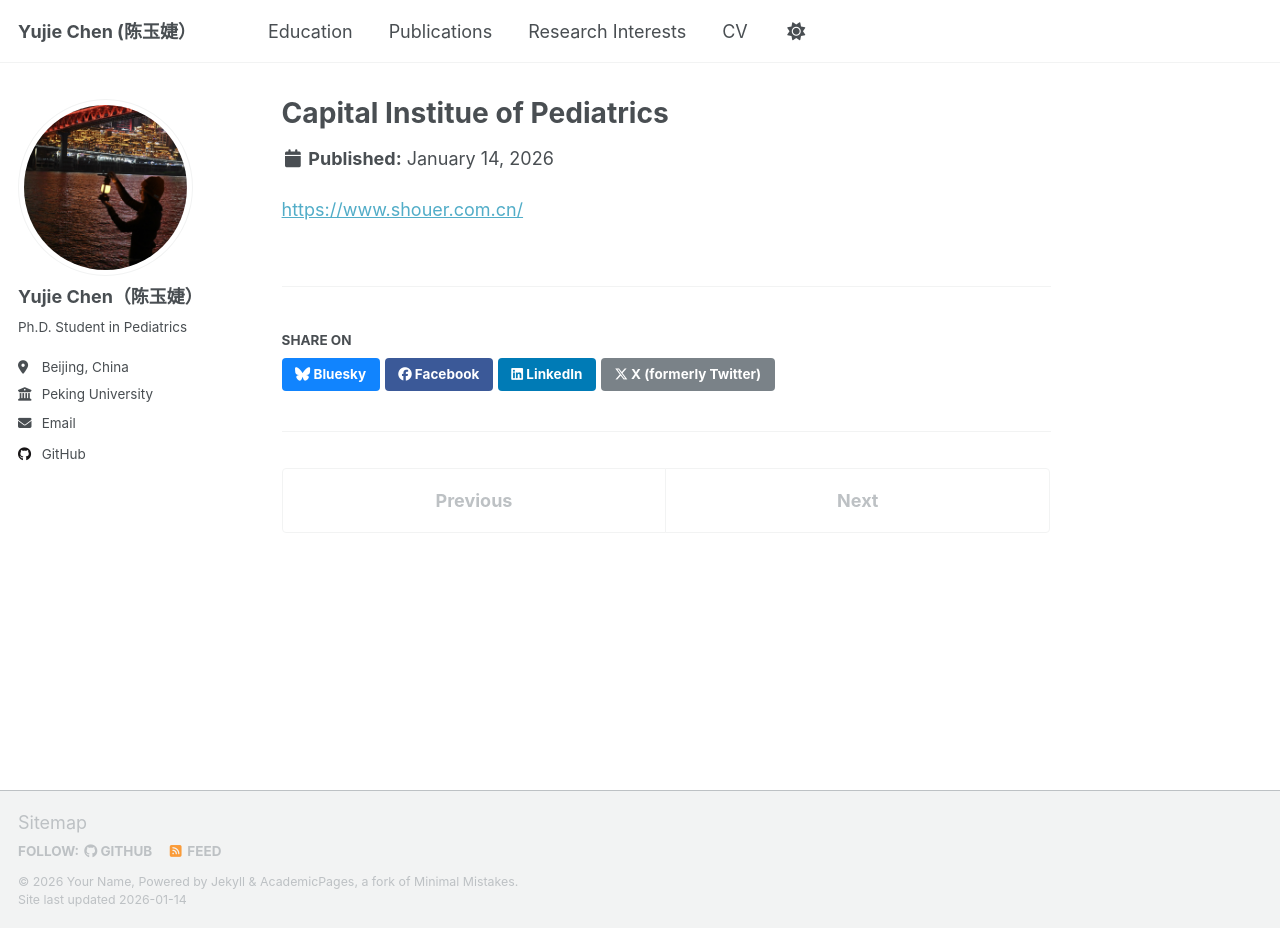
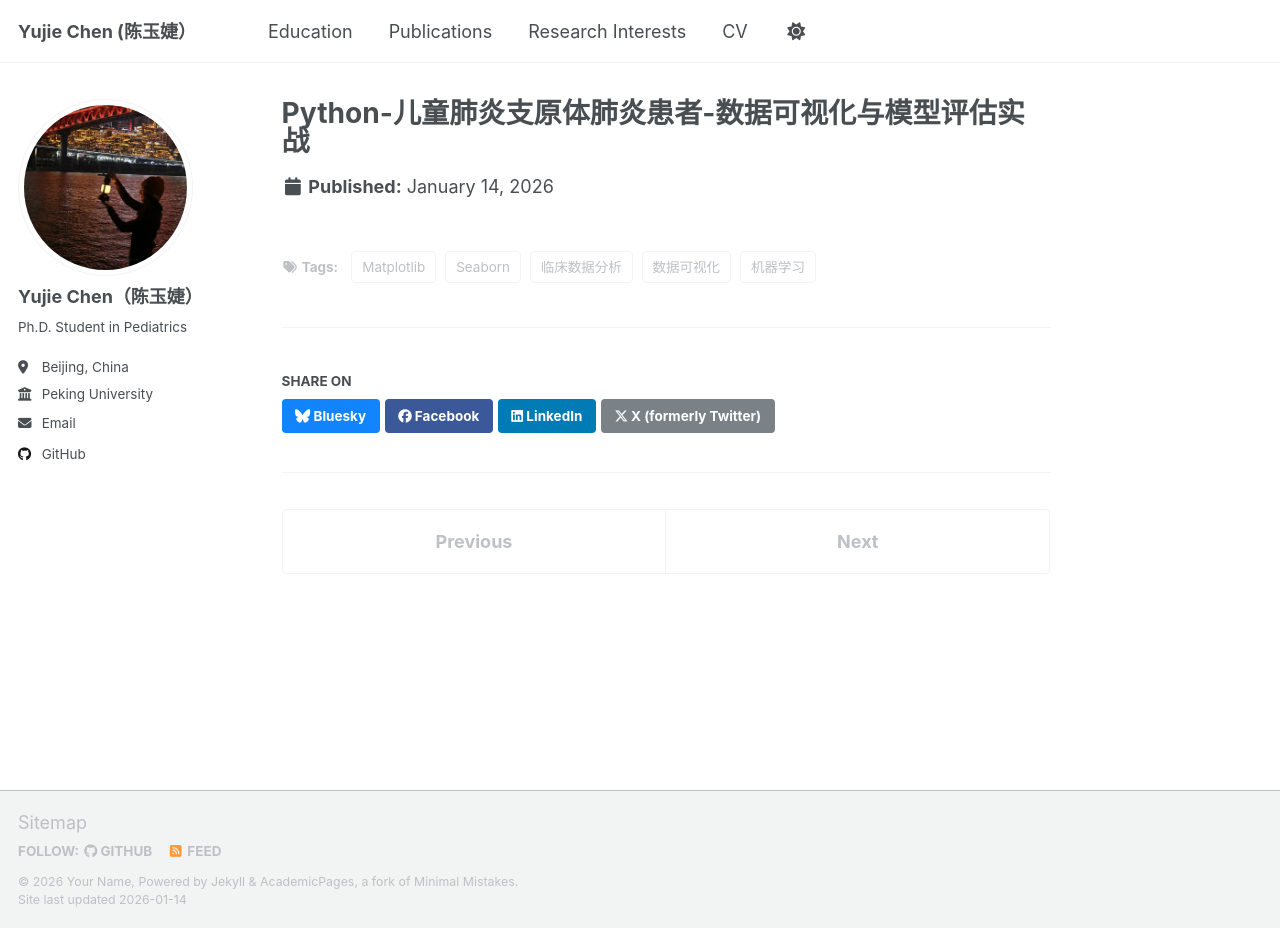
Before and after one commit to yujie7799/yujie7799.github.io, a Jekyll site: the page built from _portfolio/portfolio-2.html, in a window 1280 px wide and 928 px high. Built offline with Jekyll 4.4.1, drawn with Linux system fonts in a browser that asks for light colours; a script that is not in the unit is left out.

Commit message:
Update portfolio-2.html

```diff
--- a/_portfolio/portfolio-2.html
+++ b/_portfolio/portfolio-2.html
@@ -1,7 +1,21 @@
 ---
-title: "Capital Institue of Pediatrics"
-excerpt: "M.D. in Pediatrics, 2022.8-2025.6"
+title: "Python-儿童肺炎支原体肺炎患者-数据可视化与模型评估实战"
 collection: portfolio
+type: "Data Analysis"
+permalink: /portfolio/python-data-visualization-picu
+date: 2026-01-14
+excerpt: "通过Matplotlib和Seaborn实现儿童肺炎支原体患者数据的探索性可视化与模型性能评估，为临床预后分析提供数据支撑"
+header:
+  teaser: /images/portfolio/portfolio_mpp_data_直方图.png
+tags:
+- 数据可视化
+- Matplotlib
+- Seaborn
+- 机器学习
+- 临床数据分析
+tech_stack:
+- name: Python
+- name: Matplotlib
+- name: Seaborn
+- name: Scikit-learn
 ---
-
-<a href="https://www.shouer.com.cn/" target="_blank">https://www.shouer.com.cn/</a>
```
